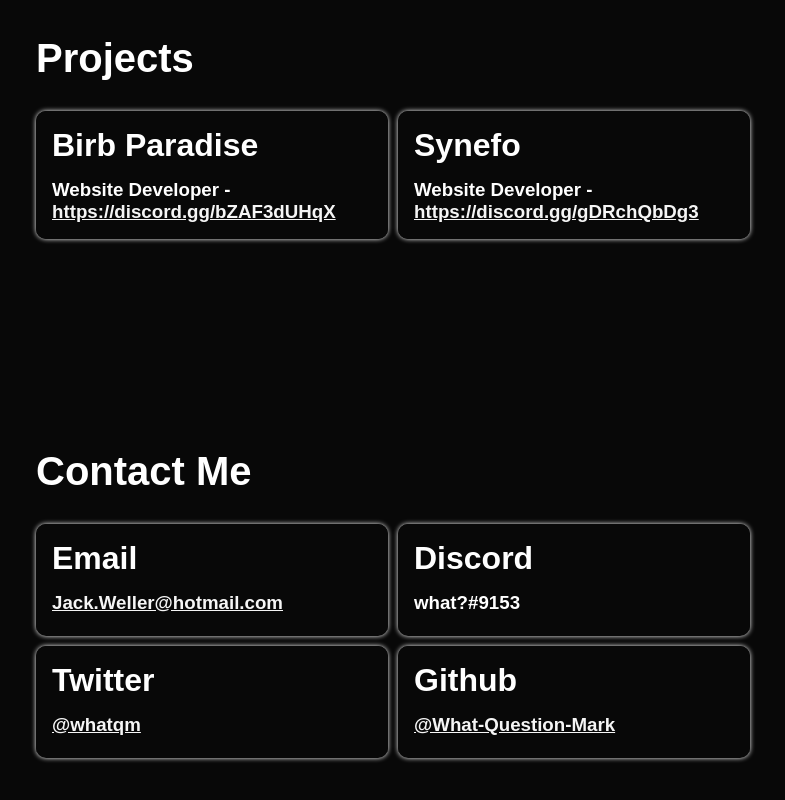
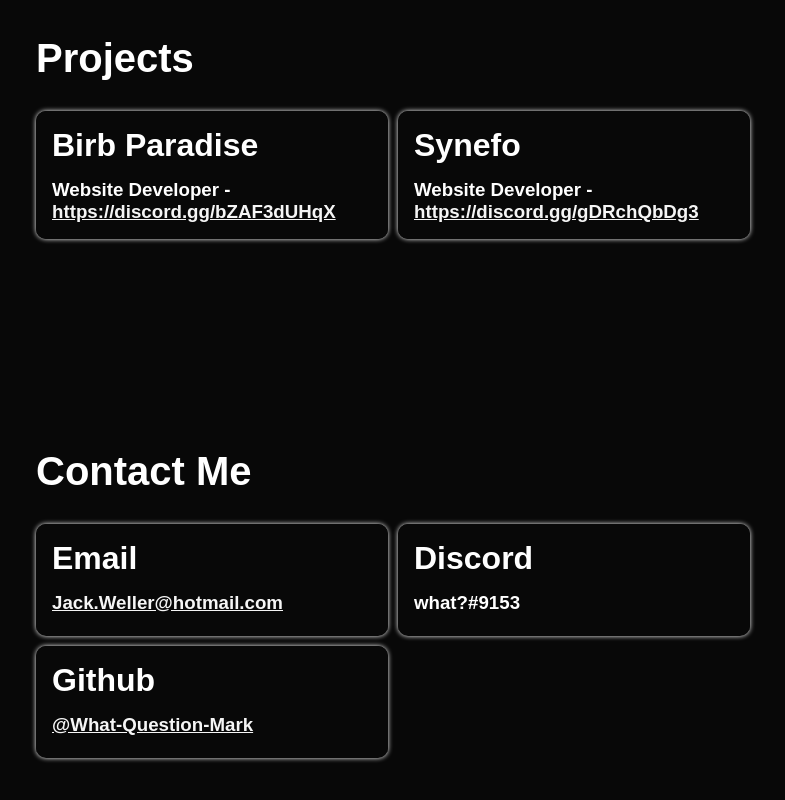
Before and after one commit to What-Question-Mark/website, a plain HTML site: page index.html in a window 1280 px wide. Shown: the part 700-1500 px from the top of the page, without its empty margins (164-949 px from the left). Drawn offline with Linux system fonts and the light colour scheme.

Commit message:
Update index.html

```diff
--- a/index.html
+++ b/index.html
@@ -59,12 +59,6 @@
                 </div>
                 <div class="card">
                     <div class="card-info">
-                        <h2 class="card-text">Twitter</h2>
-                        <h3><a target="_blank" class="card-text-link" href="https://twitter.com/whatqm">@whatqm</a></h3>
-                    </div>
-                </div>
-                <div class="card">
-                    <div class="card-info">
                         <h2 class="card-text">Github</h2>
                         <h3><a target="_blank" class="card-text-link" href="https://github.com/What-Question-Mark">@What-Question-Mark</a></h3>
                     </div>
```
